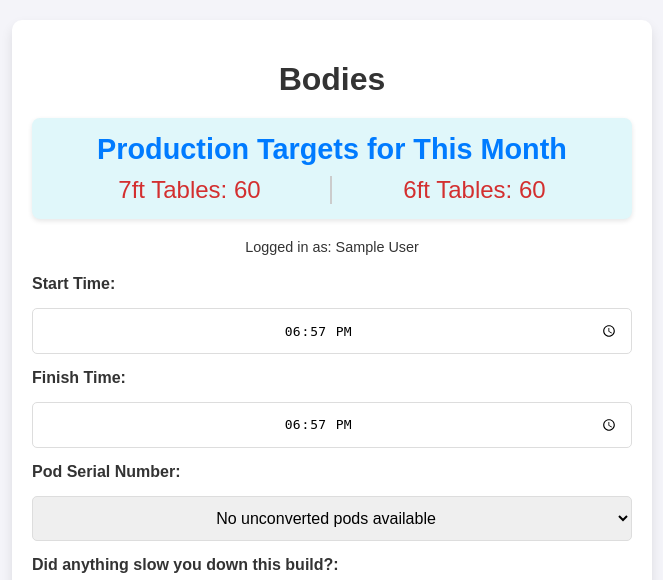
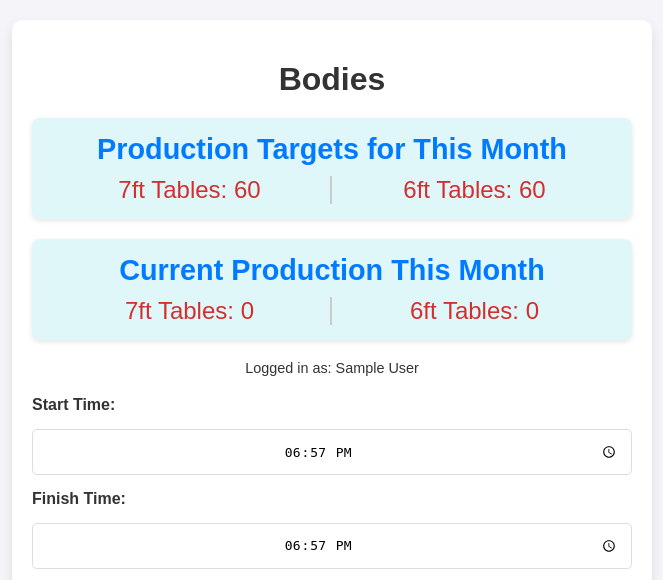
Before and after one commit to Bitcade1/Pooltracker, a Flask app: page /bodies in a window 1280 px wide. Shown: the top 580 px of the page, without its empty margins (308-971 px from the left). Run offline with Flask 3, Linux system fonts and the light colour scheme; the visitor is signed in with stand-in values (Sample User, id 1); data that the repository does not hold is empty; some libraries are stand-ins or nearby versions.

Commit message:
Update bodies.html

```diff
--- a/templates/bodies.html
+++ b/templates/bodies.html
@@ -118,6 +118,14 @@
       <div class="prod-values">
         <span>7ft Tables: {{ target_7ft }}</span>
         <span>6ft Tables: {{ target_6ft }}</span>
+      </div>
+    </div>
+    <!-- New Current Production Section -->
+    <div class="production-targets">
+      <div class="prod-title">Current Production This Month</div>
+      <div class="prod-values">
+        <span>7ft Tables: {{ current_production_7ft }}</span>
+        <span>6ft Tables: {{ current_production_6ft }}</span>
       </div>
     </div>
 
```
